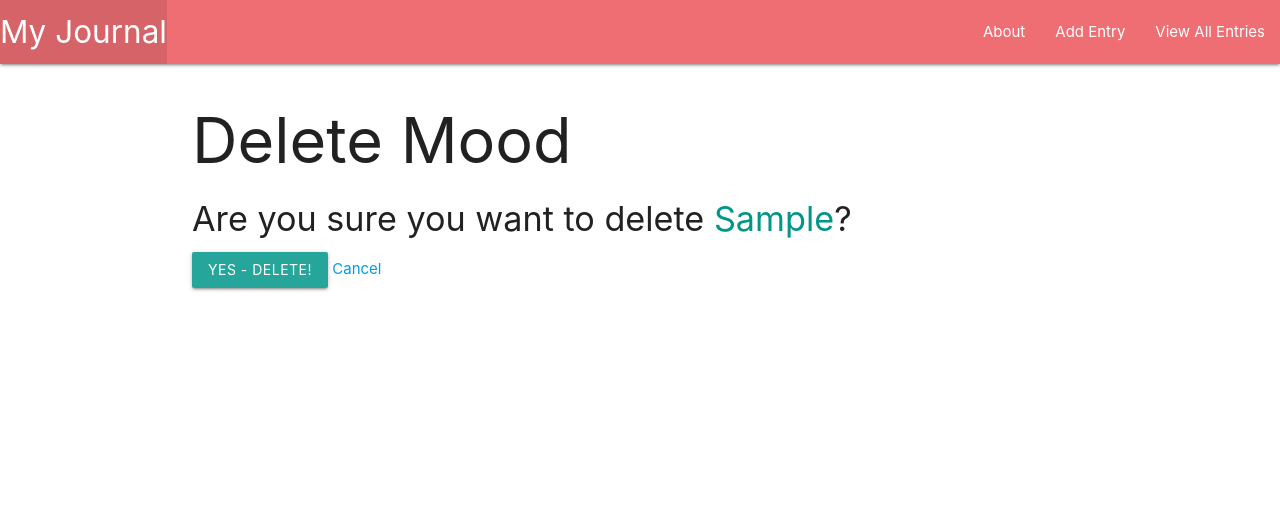
After one commit to kellynelson13/my-journal, a Django app: page /moods/1/delete/ in a window 1280 px wide. The commit adds this page. Shown: the top 528 px of the page. Run offline with Django 4.2, Linux system fonts and the light colour scheme; tables that the repository leaves empty hold one stand-in row (values such as "Sample post").

Commit message:
creates delete and update functionality for moods

```diff
--- a/main_app/models.py
+++ b/main_app/models.py
@@ -18,3 +18,6 @@ class Mood(models.Model):
 
     def __str__(self):
         return self.mood
+
+    def get_absolute_url(self):
+        return reverse('moods_detail', kwargs={'pk': self.id})
--- /dev/null
+++ b/main_app/templates/main_app/mood_confirm_delete.html
@@ -0,0 +1,14 @@
+{% extends 'base.html' %} {% block content %}
+<h1>Delete Mood</h1>
+
+<h4>
+  Are you sure you want to delete
+  <span class="teal-text">{{ object.mood }}</span>?
+</h4>
+
+<form action="" method="POST">
+  {% csrf_token %}
+  <input type="submit" value="Yes - Delete!" class="btn" />
+  <a href="{% url 'moods_detail' mood.id %}">Cancel</a>
+</form>
+{% endblock %}
--- a/main_app/templates/main_app/mood_form.html
+++ b/main_app/templates/main_app/mood_form.html
@@ -1,4 +1,10 @@
 {% extends 'base.html' %} {% block content %}
+
+{% if object %}
+<h1>Edit Mood</h1>
+{% else %}
+<h1>Add Mood</h1>
+{% endif %}
 <!-- Leaving the action empty makes the form post to the same url used to display it -->
 <form action="" method="post">
   <!-- Django requires the following for security purposes -->
--- a/main_app/templates/moods/detail.html
+++ b/main_app/templates/moods/detail.html
@@ -5,7 +5,8 @@
 <div class="card">
   <div class="card-content">{{mood.mood}}</div>
   <div class="card-action">
-
+    <a href="{% url 'moods_update' mood.id %}">Edit</a>
+    <a href="{% url 'moods_delete' mood.id %}">Delete</a>
   </div>
 </div>
 
--- a/main_app/urls.py
+++ b/main_app/urls.py
@@ -12,7 +12,7 @@ urlpatterns = [
     path('moods/', views.MoodList.as_view(), name='moods_index'),
     path('moods/<int:pk>/', views.MoodDetail.as_view(), name='moods_detail'),
     path('moods/create/', views.MoodCreate.as_view(), name='moods_create'),
-
-
+    path('moods/<int:pk>/update/', views.MoodUpdate.as_view(), name='moods_update'),
+    path('moods/<int:pk>/delete/', views.MoodDelete.as_view(), name='moods_delete'),
 
 ]
--- a/main_app/views.py
+++ b/main_app/views.py
@@ -59,3 +59,11 @@ class MoodCreate(CreateView):
     model = Mood
     fields = '__all__'
     success_url = '/moods/'
+
+class MoodUpdate(UpdateView):
+    model = Mood
+    fields = '__all__'
+
+class MoodDelete(DeleteView):
+    model = Mood
+    success_url = '/moods/'
```
